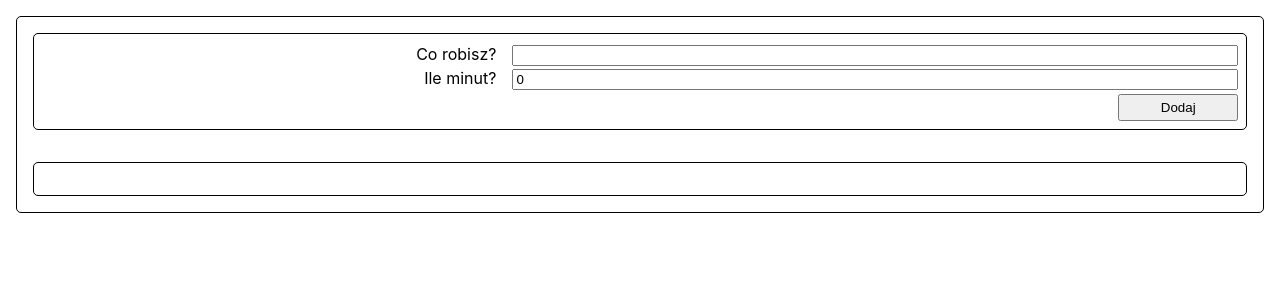
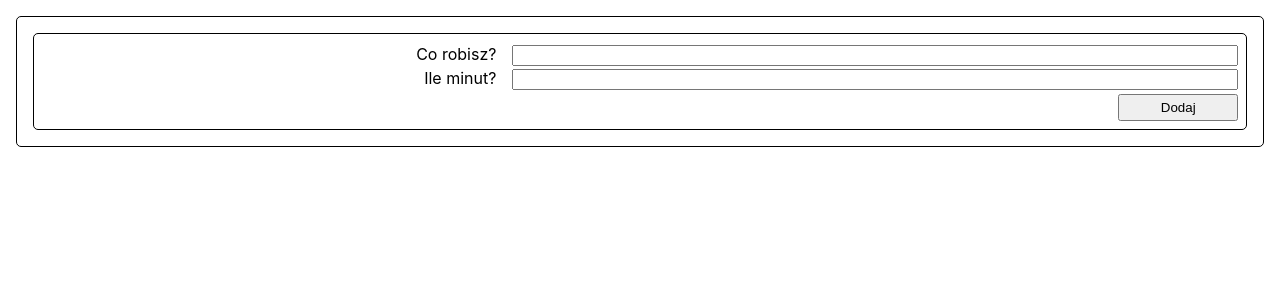
Before and after one commit to jaklyk2103/kurs-reacta, a React (Create React App) app in the folder tydzien3/praca_domowa/timer/: page / in a window 1280 px wide. Shown: the top 300 px of the page. Built offline with nearby package versions, Linux system fonts and the light colour scheme.

Commit message:
WEEK-3 - converted form usage to ref instead react state - added hiding TimerList if there are no timers

```diff
--- a/tydzien3/praca_domowa/timer/src/components/TimerEditor/TimerEditor.jsx
+++ b/tydzien3/praca_domowa/timer/src/components/TimerEditor/TimerEditor.jsx
@@ -1,39 +1,35 @@
 import './TimerEditor.css'
-import { useState } from 'react'
+// import { useRef } from 'react'
 import { v4 as uuidv4 } from 'uuid'
 
 export const TimerEditor = ({ onTimerCreate }) => {
-  const [timerName, setTimerName] = useState('')
-  const [timerTime, setTimerTime] = useState(0)
+  // const formRef = useRef()
+  // do we need to create this ref? We can get currentTarget from the event object
 
-  const handleTimerNameChange = event => {
-    setTimerName(event.target.value)
-  }
-  const handleTimerTimeChange = event => {
-    setTimerTime(event.target.value)
-  }
   const handleAddClick = (event) => {
     event.preventDefault()
+    const currentTarget = event.currentTarget
     onTimerCreate({
       key: uuidv4(),
-      name: timerName,
-      time: timerTime
+      name: currentTarget[0].value,
+      time: currentTarget[1].value
     })
   }
 
   return (
-    <form className="TimerEditor">
+    // <form ref={formRef} onSubmit={handleAddClick} className="TimerEditor">
+    <form onSubmit={handleAddClick} className="TimerEditor">
       <label>
         Co robisz?
-        <input type="text" value={timerName} onChange={handleTimerNameChange} />
+        <input type="text" />
         <br />
       </label>
       <label>
         Ile minut?
-        <input type="number" value={timerTime} onChange={handleTimerTimeChange} />
+        <input type="number" />
         <br />
       </label>
-      <button onClick={handleAddClick}>Dodaj</button>
+      <button>Dodaj</button>
     </form>
   )
 }
--- a/tydzien3/praca_domowa/timer/src/components/TimerList/TimerList.jsx
+++ b/tydzien3/praca_domowa/timer/src/components/TimerList/TimerList.jsx
@@ -3,7 +3,7 @@ import Timer from '../Timer'
 
 export const TimerList = ({timers, onTimerChange, onTimerDelete}) => {
   return (
-    <div className="TimerList">
+    <div className="TimerList" hidden={timers.length === 0}>
       {timers.map(timer => <Timer key={timer.key} timer={timer} onTimerChange={onTimerChange} onTimerDelete={onTimerDelete} />)}
     </div>
   )
```
